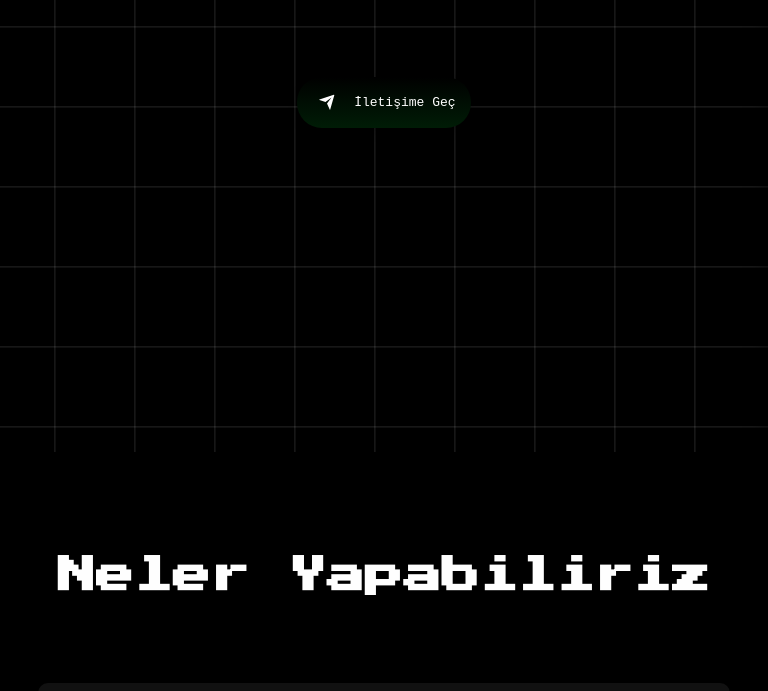
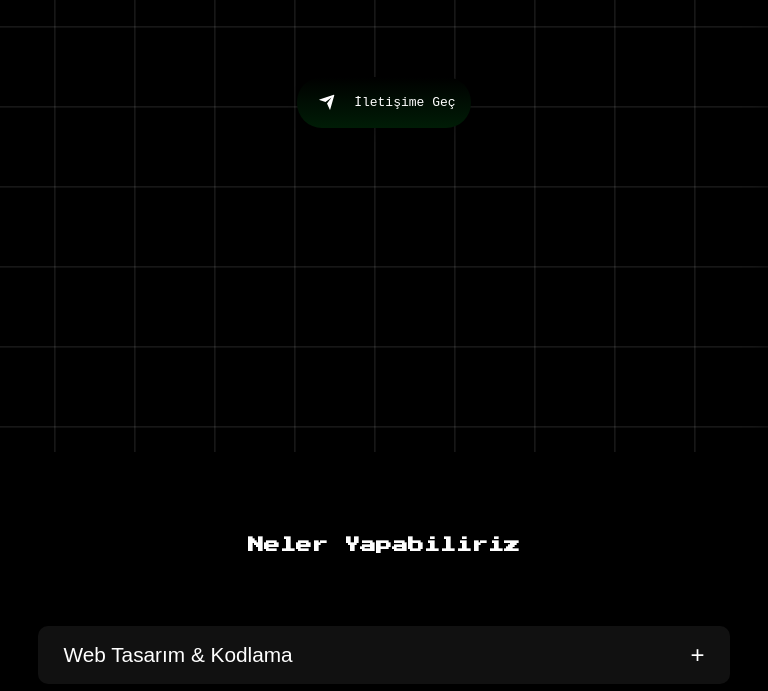
Before and after one commit to thmcodexlabss-rgb/thmcodexlabs.github.io, a plain HTML site: page index.html in a window 768 px wide. Shown: the part 348-1039 px from the top of the page. Drawn offline with nearby package versions, Linux system fonts and the light colour scheme; a web font is replaced by a local one.

Commit message:
Update sitil.css

```diff
--- a/sitil.css
+++ b/sitil.css
@@ -915,7 +915,8 @@ button.thm-button:hover::before {
 }
 
 @media (min-width: 481px) and (max-width: 768px) {
-  .thm-section-title { font-size: 0.1px; margin-bottom: 35px; }
+    #thm-neler-yapabiliriz { max-width: 100%; margin: 30px auto 60px; }
+  #thm-neler-yapabiliriz { font-size: 1rem; margin-bottom: 35px; }
   .thm-cards { grid-template-columns: repeat(2, 1fr); gap: 20px; }
 }
 
```
